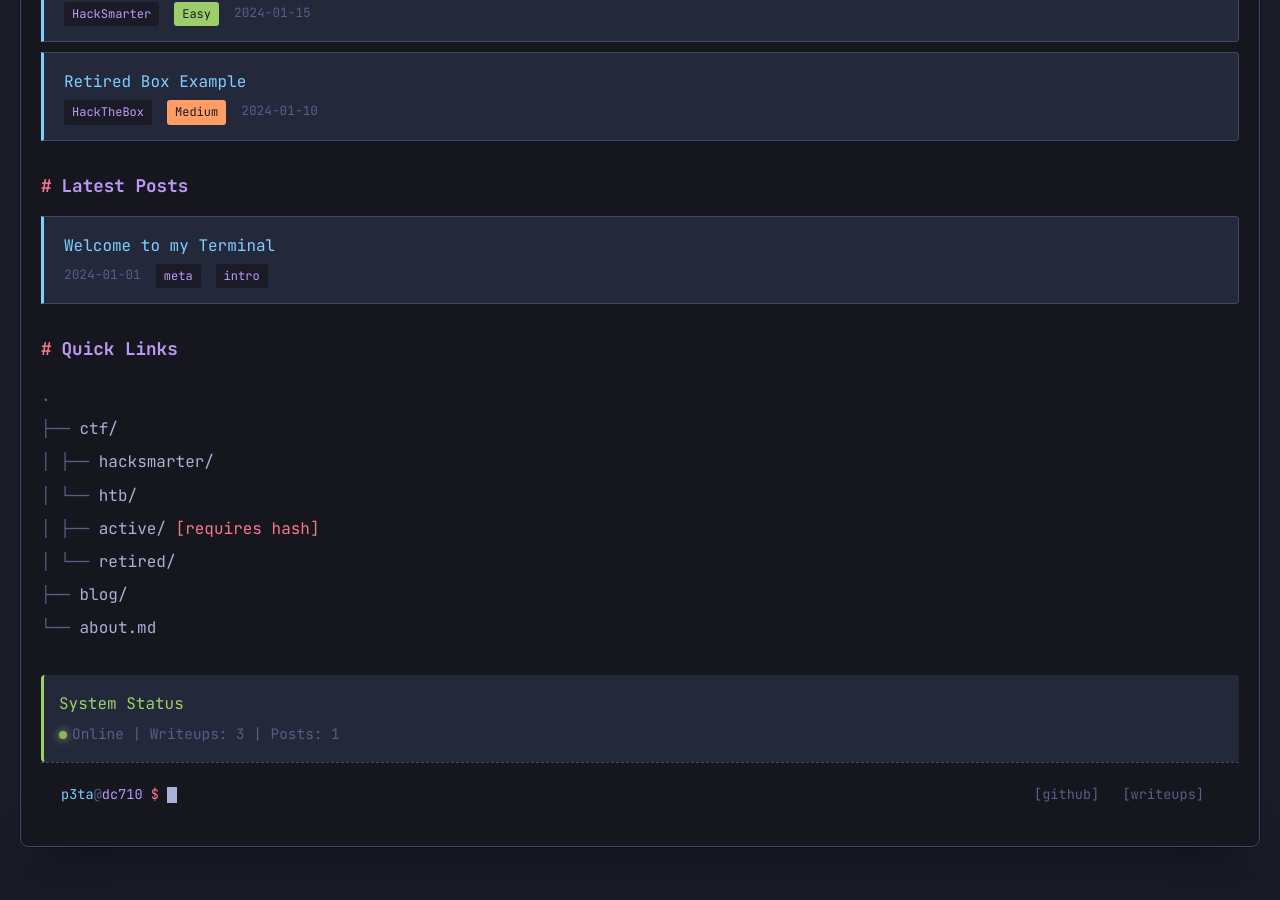
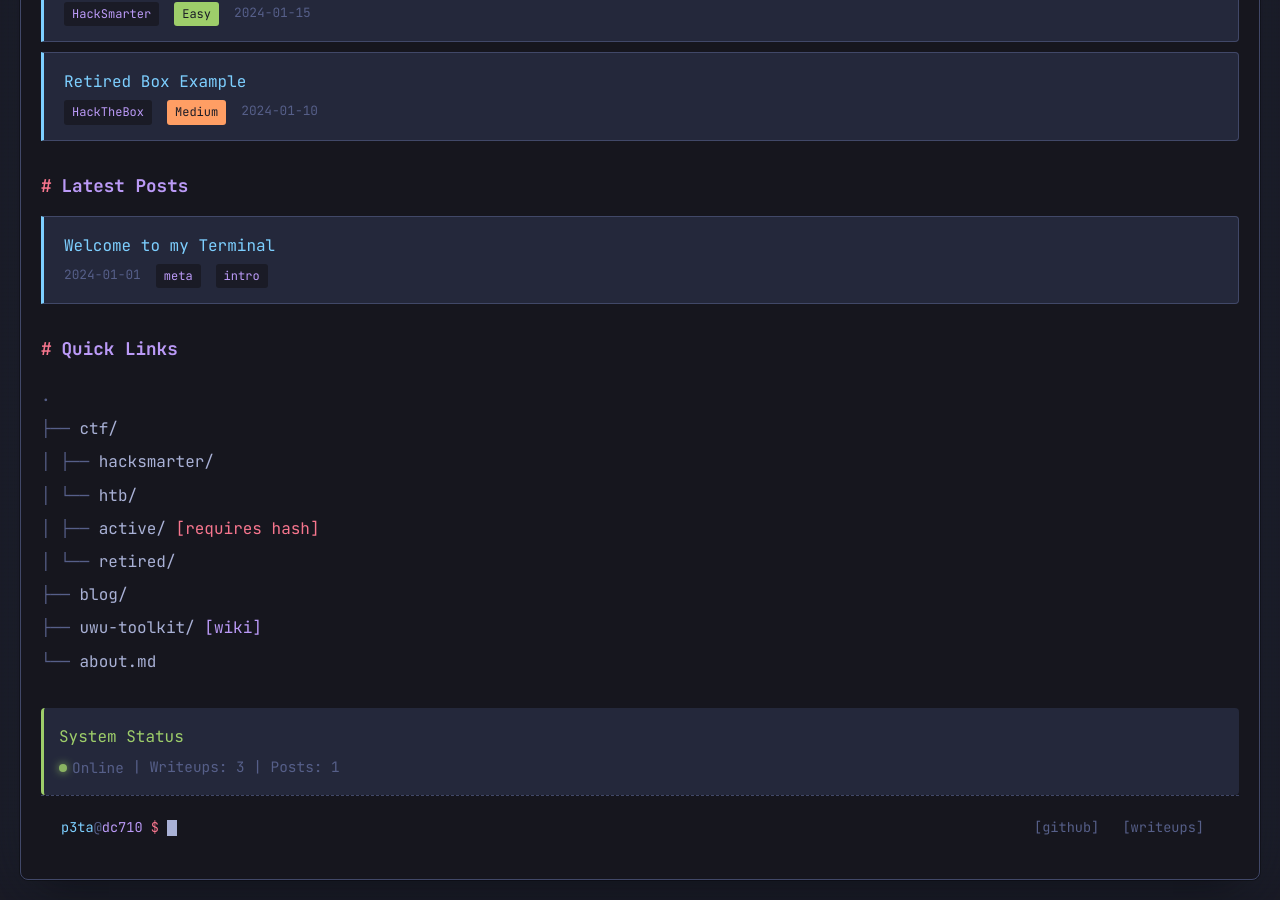
Before and after one commit to p3ta00/p3ta00.github.io, a Jekyll site: the page built from index.html, in a window 1280 px wide and 900 px high, scrolled down 778 px. Built offline with Jekyll 4.4.1, drawn with Linux system fonts in a browser that asks for light colours; before the commit the page ends 1645 px from its top, so only the background shows below that.

Commit message:
Add UwU Toolkit wiki link to homepage

```diff
--- a/index.html
+++ b/index.html
@@ -72,6 +72,7 @@ title: Home
     <span class="tree-line">│       ├── <a href="{{ '/ctf/htb/active/' | relative_url }}" class="tree-dir">active/</a> <span class="tree-locked">[requires hash]</span></span>
     <span class="tree-line">│       └── <a href="{{ '/ctf/htb/retired/' | relative_url }}" class="tree-dir">retired/</a></span>
     <span class="tree-line">├── <a href="{{ '/blog/' | relative_url }}" class="tree-dir">blog/</a></span>
+    <span class="tree-line">├── <a href="{{ '/uwu-toolkit/' | relative_url }}" class="tree-dir">uwu-toolkit/</a> <span style="color: var(--magenta);">[wiki]</span></span>
     <span class="tree-line">└── <a href="{{ '/about/' | relative_url }}" class="tree-file">about.md</a></span>
   </div>
 
```
